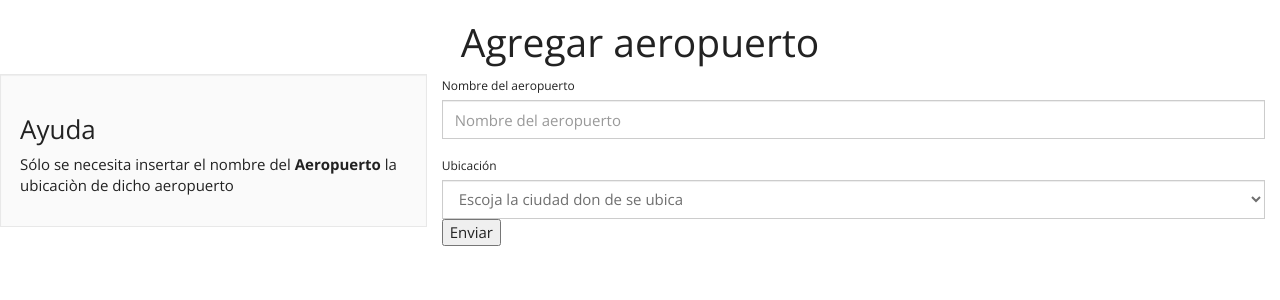
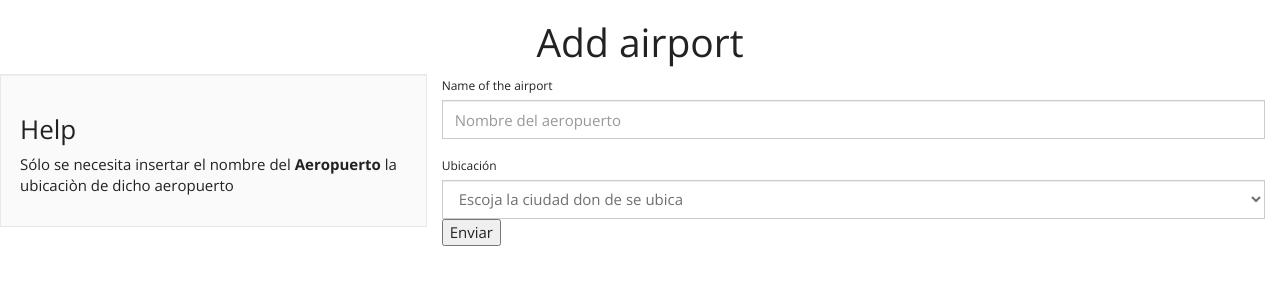
Before and after one commit to Reservas/AerocontrolSV, a PHP site: page /admin/addairport.php in a window 1280 px wide. Shown: the part 45-345 px from the top of the page. Run offline with PHP 8.4, Linux system fonts and the light colour scheme; data that the repository does not hold is empty.

Commit message:
traduccion sw administracion de aeropuertos
Airports

```diff
--- a/en/admin/addairport.php
+++ b/en/admin/addairport.php
@@ -10,7 +10,7 @@
     <script src="../docs/js/ie-10-view-port.js" type="text/javascript"></script>
     <script src="../docs/js/jquery-1.11.1.js" type="text/javascript"></script>
     <script src="../docs/js/jquery.easing.min.js" type="text/javascript"></script>
-    <title>Administración - Agregar aeropuerto</title>
+    <title>Administración - Add airport</title>
 </head>
 <body>
 <div class="container-fluid">
@@ -18,7 +18,7 @@
     <!-- NAV -->
     <?php include 'nav.php'; ?>
     <!-- /NAV -->
-        <h1 class="text-center">Agregar aeropuerto</h1>
+        <h1 class="text-center">Add airport</h1>
 <?php
 if(isset($_POST["name"]) AND isset($_POST["location"]))
 {
@@ -39,13 +39,13 @@ if(isset($_POST["name"]) AND isset($_POST["location"]))
 }
 ?>
         <div class="col-md-4 well">
-            <h3>Ayuda</h3>
+            <h3>Help</h3>
             <p>Sólo se necesita insertar el nombre del <strong>Aeropuerto</strong> la ubicaciòn de dicho aeropuerto</p>
         </div>
         <div class="col-md-8">
         <form method="post" action="addairport.php">
             <div class="form-group">
-            <label for="name">Nombre del aeropuerto</label>
+            <label for="name">Name of the airport</label>
             <input type="text" class="form-control" id="name" name="name" placeholder="Nombre del aeropuerto" required>
             </div>
             <label for="location">Ubicación</label>
```
Also changed, not shown: en/admin/airports.php (+4 -4 lines).
